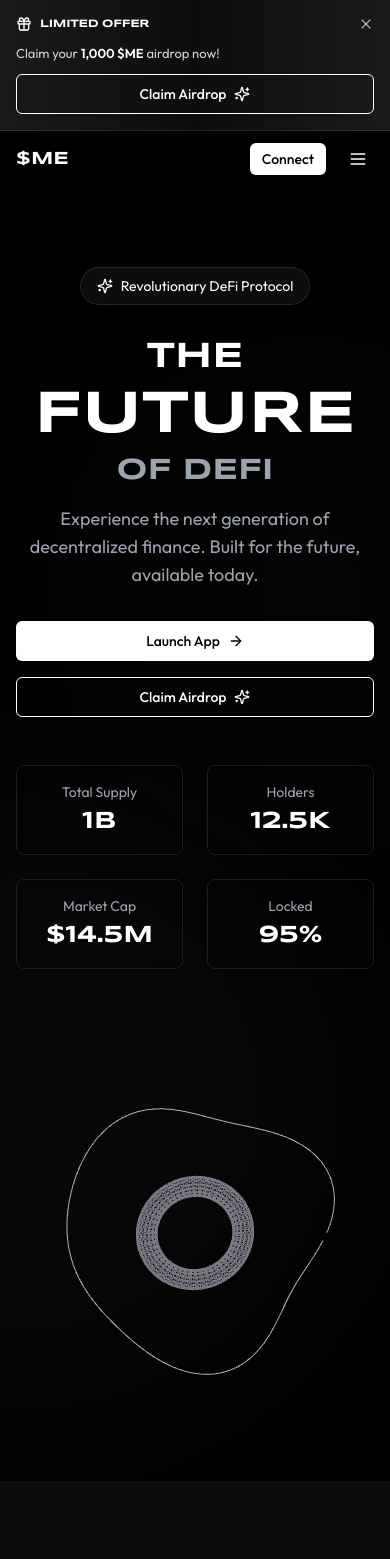
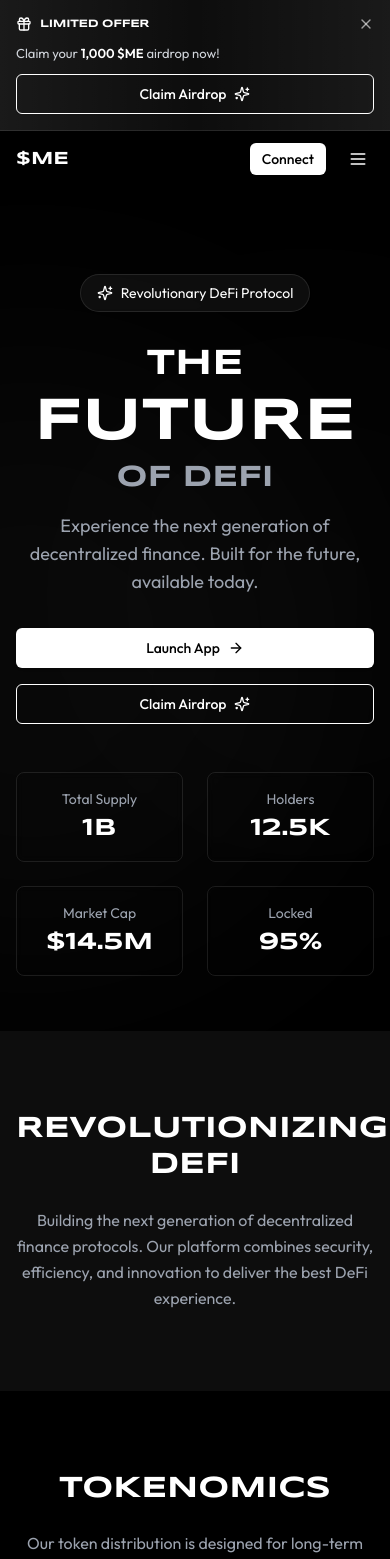
Before and after one commit to BobbyDXL/-ME-crypto, a React (Vite) app in the folder crypto-portfolio/: page / in a window 390 px wide. Shown: the top 1559 px of the page. Built offline with nearby package versions, Linux system fonts and the light colour scheme.

Commit message:
removed hero animation for smaller screens

```diff
--- a/crypto-portfolio/src/components/Sections/Hero.jsx
+++ b/crypto-portfolio/src/components/Sections/Hero.jsx
@@ -1,8 +1,8 @@
+import { useEffect, useState } from 'react';
 import { motion, useScroll, useTransform } from 'framer-motion';
 import { Button } from '../ui/button';
 import { ArrowRight, Sparkles } from 'lucide-react';
 import { MathShape } from "../../components/3D/MathShape";
-import { useState } from "react";
 import { useNavigate } from 'react-router-dom';
 
 export function Hero() {
@@ -10,6 +10,19 @@ export function Hero() {
   const y = useTransform(scrollY, [0, 500], [0, 200]);
   const [isWalletModalOpen, setIsWalletModalOpen] = useState(false);
   const navigate = useNavigate();
+  const [isMobile, setIsMobile] = useState(false);
+
+  useEffect(() => {
+    const checkMobile = () => {
+      setIsMobile(window.innerWidth < 768);
+    };
+
+    checkMobile();
+
+    window.addEventListener('resize', checkMobile);
+
+    return () => window.removeEventListener('resize', checkMobile);
+  }, []);
 
   return (
     <>
@@ -140,11 +153,13 @@ export function Hero() {
             </motion.div>
 
             {/* Right Content - Rotating Coin */}
-            <div className="relative h-[400px] lg:h-[600px]">
-              <div className="w-full h-full">
-                <MathShape />
+            {!isMobile && (
+              <div className="relative h-[400px] lg:h-[600px]">
+                <div className="w-full h-full">
+                  <MathShape />
+                </div>
               </div>
-            </div>
+            )}
           </div>
         </div>
       </section>
```
